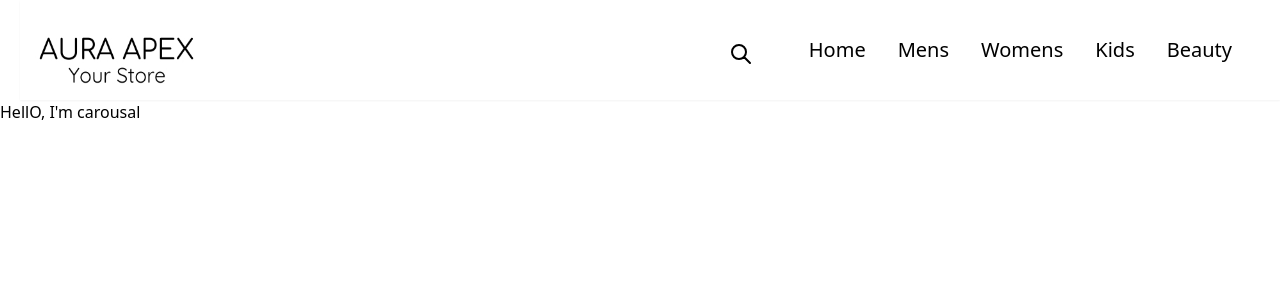
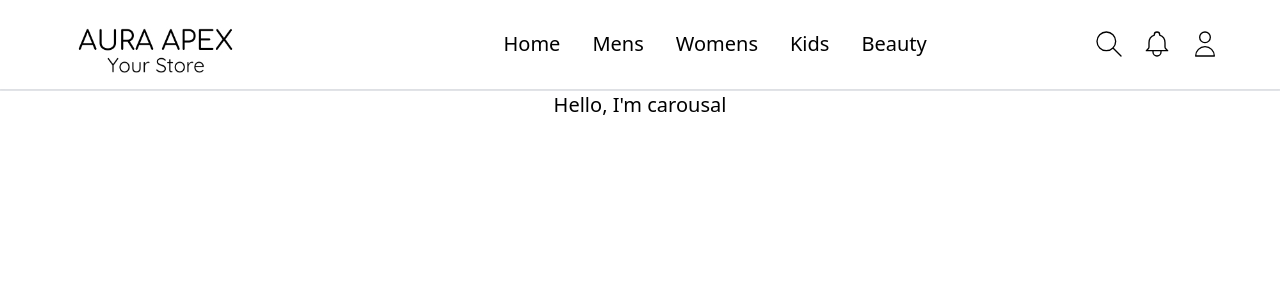
Before and after one commit to oliashish/e-commerce, a React (Create React App) app in the folder client/: page / in a window 1280 px wide. Shown: the top 300 px of the page. Built offline with nearby package versions, Linux system fonts and the light colour scheme.

Commit message:
created:header using tailwind

```diff
--- a/client/src/components/Carousal.js
+++ b/client/src/components/Carousal.js
@@ -1,7 +1,11 @@
 import React from "react";
 
 const Carousal = () => {
-    return <div>HellO, I'm carousal</div>;
+  return (
+    <div className="flex justify-center aligns-center text-xl">
+      Hello, I'm carousal
+    </div>
+  );
 };
 
 export default Carousal;
--- a/client/src/components/Header.js
+++ b/client/src/components/Header.js
@@ -5,48 +5,11 @@ import logo from "../images/logo.jpg";
 const Header = () => {
   const NavLinks = ["Home", "Mens", "Womens", "Kids", "Beauty"];
   return (
-        <header className="mt-0 pl-5">
+    <header className="mt-0 border-b-2">
       <nav
-                className="flex justify-between items-center shadow-sm"
+        className="flex justify-around items-center shadow-sm"
         role="navigation"
       >
-                <Link to="/" className="">
-                    <img
-                        src={logo}
-                        alt="aura apex"
-                        className="w-48 h-20 mt-5"
-                    ></img>
-                </Link>
-                <div className="flex justify-between items-center relative">
-                    <div className="mr-10 pt-2">
-                        <svg
-                            xmlns="http://www.w3.org/2000/svg"
-                            className="h-6 w-6"
-                            fill="none"
-                            viewBox="0 0 24 24"
-                            stroke="currentColor"
-                        >
-                            <path
-                                strokeLinecap="round"
-                                strokeLinejoin="round"
-                                strokeWidth={2}
-                                d="M21 21l-6-6m2-5a7 7 0 11-14 0 7 7 0 0114 0z"
-                            />
-                        </svg>
-                    </div>
-                    <div className="pr-8 md:block hidden">
-                        {NavLinks.map((link) => {
-                            return (
-                                <Link
-                                    to={link.toLowerCase()}
-                                    className="p-4 text-xl"
-                                >
-                                    {link}
-                                </Link>
-                            );
-                        })}
-                    </div>
-                </div>
         <div className="px-4 cursor-pointer md:hidden">
           <svg
             xmlns="http://www.w3.org/2000/svg"
@@ -63,6 +26,69 @@ const Header = () => {
             />
           </svg>
         </div>
+        <div className="">
+          <Link to="/">
+            <img
+              src={logo}
+              alt="aura apex"
+              className="w-32 md:w-48 lg:w-50 mt-3"
+            ></img>
+          </Link>
+        </div>
+        <div className="flex justify-between items-center relative"></div>
+        <div className="pr-8 md:block hidden">
+          {NavLinks.map((link) => {
+            return (
+              <Link to={link.toLowerCase()} className="p-4 text-xl">
+                {link}
+              </Link>
+            );
+          })}
+        </div>
+        <div className="flex justify-between aligns-center">
+          <svg
+            xmlns="http://www.w3.org/2000/svg"
+            className="h-8 w-8"
+            fill="none"
+            viewBox="0 0 24 24"
+            stroke="currentColor"
+          >
+            <path
+              strokeLinecap="round"
+              strokeLinejoin="round"
+              strokeWidth={1}
+              d="M21 21l-6-6m2-5a7 7 0 11-14 0 7 7 0 0114 0z"
+            />
+          </svg>
+          <svg
+            xmlns="http://www.w3.org/2000/svg"
+            className="w-8 mx-4"
+            fill="none"
+            viewBox="0 0 24 24"
+            stroke="currentColor"
+          >
+            <path
+              strokeLinecap="round"
+              strokeLinejoin="round"
+              strokeWidth={1}
+              d="M15 17h5l-1.405-1.405A2.032 2.032 0 0118 14.158V11a6.002 6.002 0 00-4-5.659V5a2 2 0 10-4 0v.341C7.67 6.165 6 8.388 6 11v3.159c0 .538-.214 1.055-.595 1.436L4 17h5m6 0v1a3 3 0 11-6 0v-1m6 0H9"
+            />
+          </svg>
+          <svg
+            xmlns="http://www.w3.org/2000/svg"
+            class="w-8"
+            fill="none"
+            viewBox="0 0 24 24"
+            stroke="currentColor"
+          >
+            <path
+              stroke-linecap="round"
+              stroke-linejoin="round"
+              stroke-width="1"
+              d="M16 7a4 4 0 11-8 0 4 4 0 018 0zM12 14a7 7 0 00-7 7h14a7 7 0 00-7-7z"
+            />
+          </svg>
+        </div>
       </nav>
     </header>
   );
```
Lines whose indentation alone changed are shown as unchanged.
